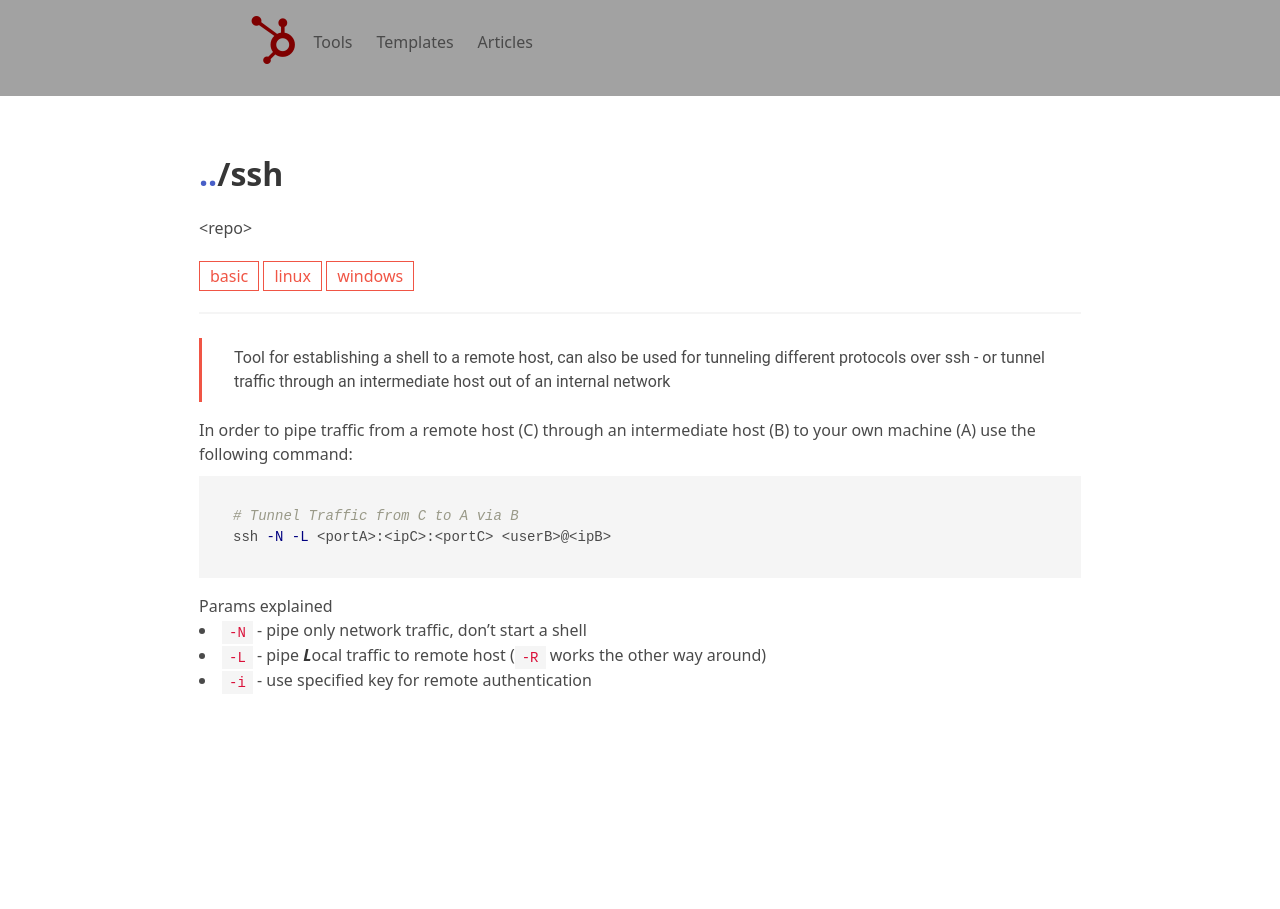
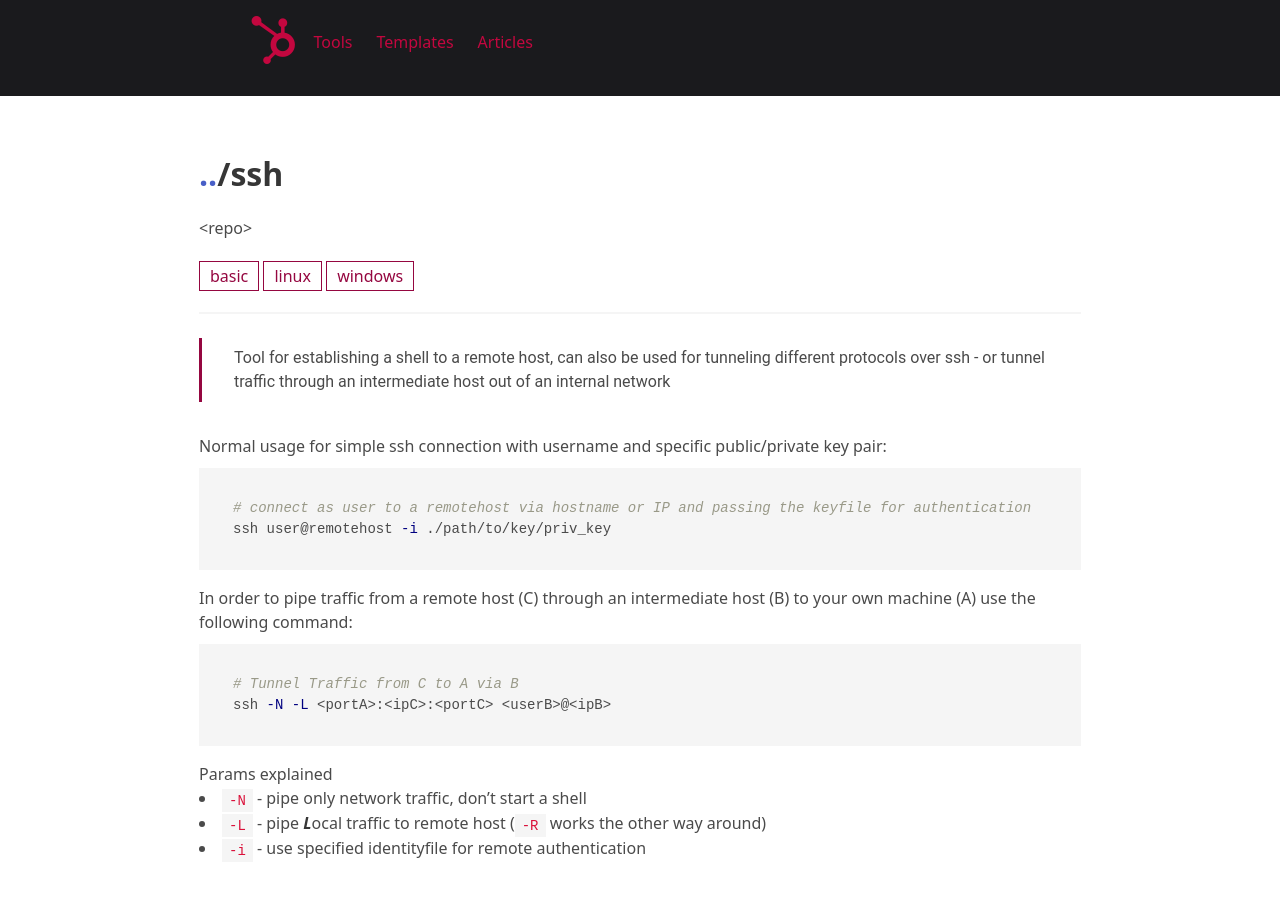
Before and after one commit to wuzzler/wuzzler.github.io, a Jekyll site: the page built from _tools/ssh.md, in a window 1280 px wide. Built offline with Jekyll 4.4.1, drawn with Linux system fonts in a browser that asks for light colours; nearby versions of some CDN libraries.

Commit message:
remake design and adjust content

````diff
--- a/_tools/ssh.md
+++ b/_tools/ssh.md
@@ -9,6 +9,13 @@ source: repo
 ---
 > Tool for establishing a shell to a remote host, can also be used for tunneling different protocols over ssh - or tunnel traffic through an intermediate host out of an internal network
 
+Normal usage for simple ssh connection with username and specific public/private key pair:
+
+```bash
+# connect as user to a remotehost via hostname or IP and passing the keyfile for authentication
+ssh user@remotehost -i ./path/to/key/priv_key
+```
+
 In order to pipe traffic from a remote host (C) through an intermediate host (B) to your own machine (A) use the following command:
 
 ```bash
@@ -19,4 +26,4 @@ ssh -N -L <portA>:<ipC>:<portC> <userB>@<ipB>
 Params explained
 - `-N` - pipe only network traffic, don't start a shell
 - `-L` - pipe ***L***ocal traffic to remote host (`-R` works the other way around)
-- `-i` - use specified key for remote authentication
+- `-i` - use specified identityfile for remote authentication
--- a/assets/css/styles.scss
+++ b/assets/css/styles.scss
@@ -1,11 +1,18 @@
 ---
 ---
-$maincolor: #a2a2a2;
-$mainaccent: #888;
-$accent: #b71c1c;
-$lighter: #f05545;
-$marked: #7f0000;
-$hover: #7f0000;
+//$maincolor: #a2a2a2;
+//$mainaccent: #888;
+//$accent: #b71c1c;
+//$lighter: #f05545;
+//$marked: #7f0000;
+//$hover: #7f0000;
+
+$maincolor: #1a1a1d;
+$mainaccent: #4e4e50;
+$accent: #6f2232;
+$lighter: #950740;
+$marked: #c3073f;
+$hover: #c3073f;
 
 @import "native.css";
 
@@ -25,7 +32,7 @@ a:hover {
 
 a.navbar-item:hover {
     background-color: $mainaccent;
-    color: $accent;
+    color: $hover;
 }
 
 h2 {
@@ -75,6 +82,7 @@ blockquote {
     padding-bottom: 0.5em;
     border-left: 0.2em solid $lighter;
     font-family: 'Roboto', serif;
+    margin-bottom: 1em;
 }
 
 blockquote p {
@@ -137,6 +145,10 @@ tr:nth-child(even) {
     color: $hover;
 }
 
+.navbar-item {
+    color: $hover;
+}
+
 .overlap {
     position: absolute;
     width: 100%;
--- a/assets/js/script.js
+++ b/assets/js/script.js
@@ -62,7 +62,8 @@ function resetFilter() {
 }
 
 function clickSearch() {
-    var searchquery = window.location.hash.substr(1);
+    var searchquery = decodeURI(window.location.hash.substring(1));
+
     if (searchquery != null && searchquery != undefined) {
         var src = document.getElementById('searchTools');
         src.value = searchquery;
--- a/index.html
+++ b/index.html
@@ -5,7 +5,7 @@ title: Home
 <div class="columns is-centered">
     <div class="column">
         <p>
-            Small collection of things I tend to forget or stuff I'm searching longer than needed.
+            Small collection of things I tend to forget or stuff I'm searching for longer than needed.
         </p>
         <hr>
         <div class="card">
````
Also changed, not shown: _templates/c.md (added, +29 -0 lines).
